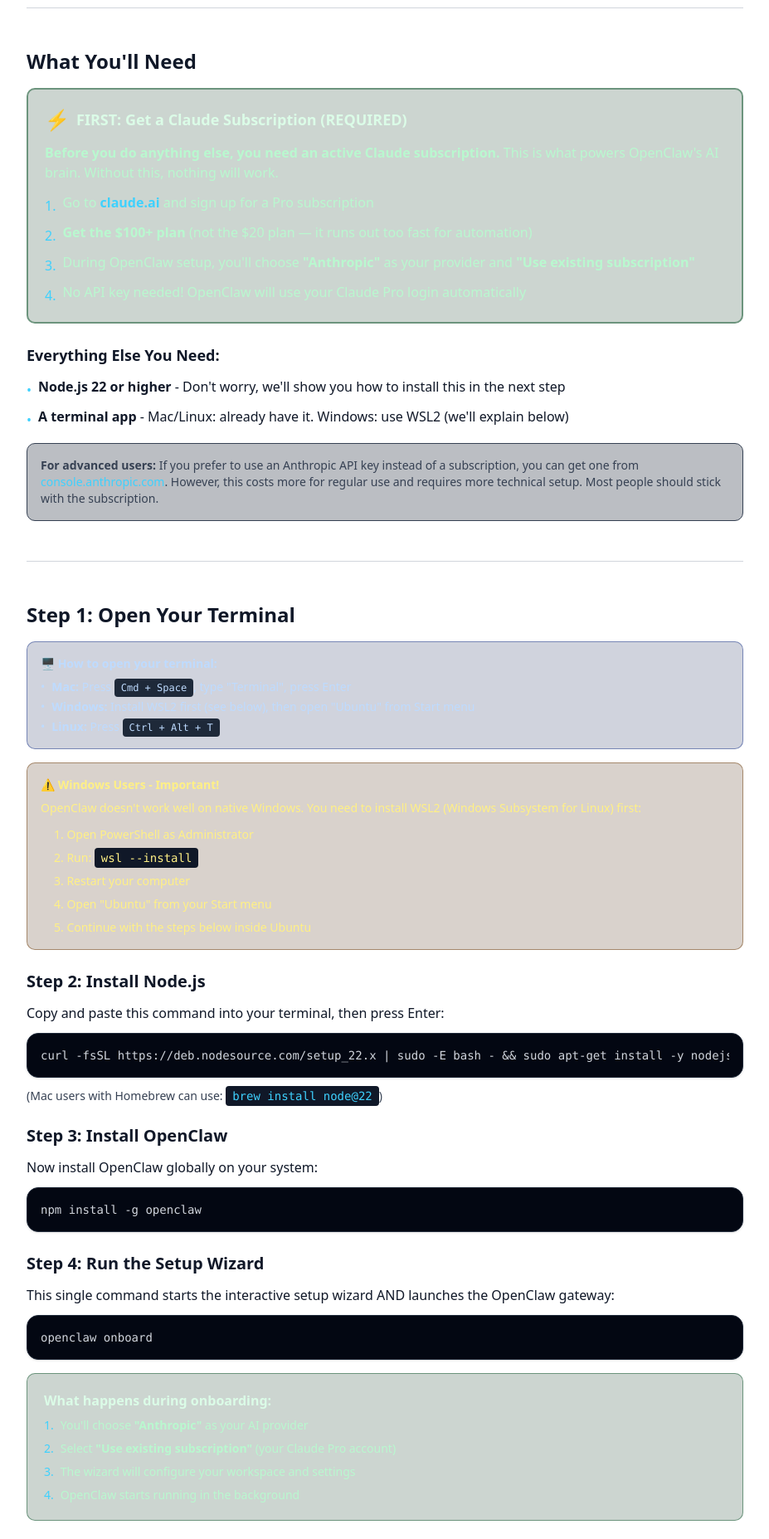
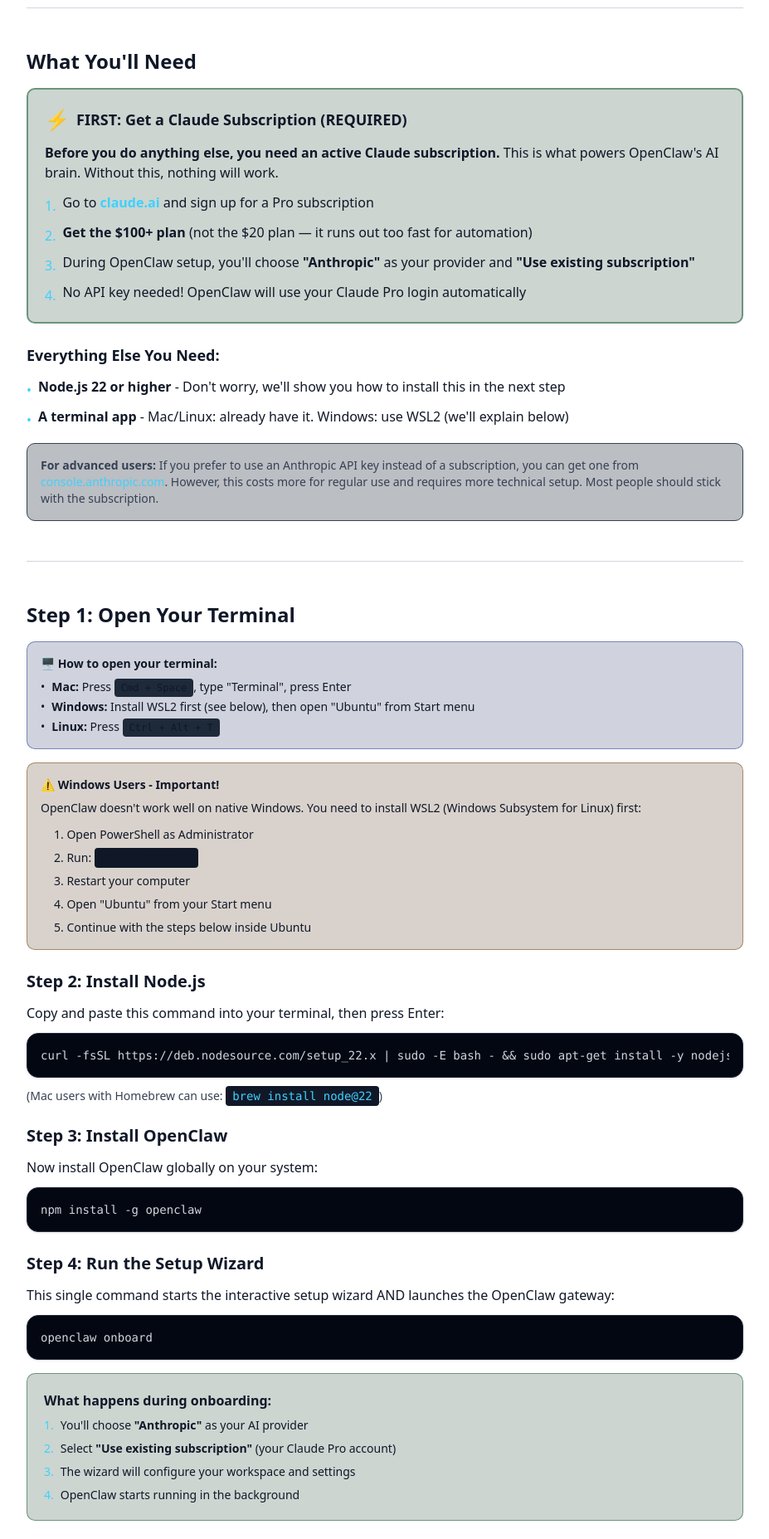
Before and after one commit to steviebuilds/stevie-builds-links, a Next.js app: page /openclaw in a window 1280 px wide. Shown: the part 1460-3315 px from the top of the page at 83% size, without its empty margins (176-1103 px from the left). Built offline with nearby package versions, Linux system fonts and the light colour scheme.

Commit message:
fix: Improve card text contrast and add social contact links to CTA

```diff
--- a/app/openclaw/page.tsx
+++ b/app/openclaw/page.tsx
@@ -127,15 +127,15 @@
         <h2 className="text-2xl font-bold mb-4 text-gray-900 dark:text-white">What You'll Need</h2>
 
         <div className="mb-6 p-5 bg-green-950/20 border-2 border-green-900/50 rounded-lg">
-          <h3 className="font-bold text-lg mb-3 flex items-center gap-2 text-green-100">
+          <h3 className="font-bold text-lg mb-3 flex items-center gap-2 text-gray-900 dark:text-green-100">
             <span className="text-2xl">⚡</span>
             FIRST: Get a Claude Subscription (REQUIRED)
           </h3>
-          <p className="text-green-200 mb-3">
+          <p className="text-gray-900 dark:text-green-200 mb-3">
             <strong>Before you do anything else, you need an active Claude subscription.</strong> This is what powers OpenClaw's AI brain.
             Without this, nothing will work.
           </p>
-          <ul className="space-y-2 text-green-200">
+          <ul className="space-y-2 text-gray-900 dark:text-green-200">
             <li className="flex items-start gap-2">
               <span className="text-[#3ED1FE] mt-1">1.</span>
               <span>Go to <a href="https://claude.ai/" target="_blank" rel="noopener noreferrer" className="text-[#3ED1FE] hover:underline font-semibold">claude.ai</a> and sign up for a Pro subscription</span>
@@ -184,10 +184,10 @@
 
         <div className="mb-6 space-y-4">
           <div className="p-4 bg-blue-950/20 border border-blue-900/50 rounded-lg">
-            <p className="text-sm text-blue-200 mb-2">
+            <p className="text-sm text-gray-900 dark:text-blue-200 mb-2">
               <strong>🖥️ How to open your terminal:</strong>
             </p>
-            <ul className="space-y-1 text-sm text-blue-200">
+            <ul className="space-y-1 text-sm text-gray-900 dark:text-blue-200">
               <li className="flex gap-2">
                 <span>•</span>
                 <span><strong>Mac:</strong> Press <kbd className="px-2 py-1 bg-gray-800 rounded text-xs">Cmd + Space</kbd>, type "Terminal", press Enter</span>
@@ -204,13 +204,13 @@
           </div>
 
           <div className="p-4 bg-yellow-950/20 border border-yellow-900/50 rounded-lg">
-            <p className="text-sm text-yellow-200 mb-2">
+            <p className="text-sm text-gray-900 dark:text-yellow-200 mb-2">
               <strong>⚠️ Windows Users - Important!</strong>
             </p>
-            <p className="text-sm text-yellow-200 mb-3">
+            <p className="text-sm text-gray-900 dark:text-yellow-200 mb-3">
               OpenClaw doesn't work well on native Windows. You need to install WSL2 (Windows Subsystem for Linux) first:
             </p>
-            <ol className="space-y-2 text-sm text-yellow-200 ml-4">
+            <ol className="space-y-2 text-sm text-gray-900 dark:text-yellow-200 ml-4">
               <li>1. Open PowerShell as Administrator</li>
               <li>2. Run: <code className="bg-gray-900 px-2 py-1 rounded">wsl --install</code></li>
               <li>3. Restart your computer</li>
@@ -258,8 +258,8 @@
         </Card>
 
         <div className="p-5 bg-green-950/20 border border-green-900/50 rounded-lg mb-6">
-          <h4 className="font-bold mb-2 text-green-100">What happens during onboarding:</h4>
-          <ul className="space-y-2 text-sm text-green-200">
+          <h4 className="font-bold mb-2 text-gray-900 dark:text-green-100">What happens during onboarding:</h4>
+          <ul className="space-y-2 text-sm text-gray-900 dark:text-green-200">
             <li className="flex gap-2">
               <span className="text-[#3ED1FE]">1.</span>
               <span>You'll choose <strong>"Anthropic"</strong> as your AI provider</span>
@@ -359,11 +359,11 @@
           ✨ Option A: Claude Subscription (RECOMMENDED)
         </h3>
         <div className="mb-6 p-4 bg-green-950/20 border border-green-900/50 rounded-lg">
-          <p className="text-sm text-green-200 mb-3">
+          <p className="text-sm text-gray-900 dark:text-green-200 mb-3">
             <strong>Best for most people:</strong> This is cheaper and easier than API access.
             Just like you'd pay for Netflix, you pay Claude for unlimited use.
           </p>
-          <ul className="space-y-2 text-sm text-green-200">
+          <ul className="space-y-2 text-sm text-gray-900 dark:text-green-200">
             <li className="flex gap-2">
               <span>•</span>
               <span><strong>Get a $100+ plan</strong> at <a href="https://claude.ai/" target="_blank" rel="noopener noreferrer" className="text-[#3ED1FE] hover:underline">claude.ai</a> (the $20 plan runs out too fast for automation)</span>
@@ -409,7 +409,7 @@
         </Card>
 
         <div className="mt-4 p-4 bg-yellow-950/20 border border-yellow-900/50 rounded-lg">
-          <p className="text-sm text-yellow-200">
+          <p className="text-sm text-gray-900 dark:text-yellow-200">
             <strong>⚠️ Note:</strong> API usage is billed per message and can get expensive quickly if you're using OpenClaw frequently. Most people find a Claude subscription more economical.
           </p>
         </div>
@@ -442,7 +442,7 @@
         </Card>
 
         <div className="mt-4 p-4 bg-green-950/20 border border-green-900/50 rounded-lg">
-          <p className="text-sm text-green-200">
+          <p className="text-sm text-gray-900 dark:text-green-200">
             <strong>✓ Web Dashboard:</strong> Once it's running, you can view the control panel at{" "}
             <a href="http://127.0.0.1:18789" className="text-[#3ED1FE] hover:underline font-mono">
               http://127.0.0.1:18789
@@ -464,10 +464,10 @@
           ⭐ Telegram (RECOMMENDED - Easiest!)
         </h3>
         <div className="mb-6 p-4 bg-green-950/20 border border-green-900/50 rounded-lg">
-          <p className="text-sm text-green-200 mb-3">
+          <p className="text-sm text-gray-900 dark:text-green-200 mb-3">
             <strong>Why Telegram is best for beginners:</strong>
           </p>
-          <ul className="space-y-1 text-sm text-green-200">
+          <ul className="space-y-1 text-sm text-gray-900 dark:text-green-200">
             <li className="flex gap-2">
               <span>✓</span>
               <span>Simplest setup — just create a bot through BotFather</span>
@@ -535,10 +535,10 @@
 
         <h3 className="font-semibold mb-3 text-lg">WhatsApp (Advanced)</h3>
         <div className="mb-4 p-4 bg-yellow-950/20 border border-yellow-900/50 rounded-lg">
-          <p className="text-sm text-yellow-200 mb-2">
+          <p className="text-sm text-gray-900 dark:text-yellow-200 mb-2">
             <strong>⚠️ Heads up:</strong> WhatsApp has some quirks:
           </p>
-          <ul className="space-y-1 text-sm text-yellow-200">
+          <ul className="space-y-1 text-sm text-gray-900 dark:text-yellow-200">
             <li className="flex gap-2">
               <span>•</span>
               <span>Messages come from YOUR own number, not a separate bot</span>
@@ -600,7 +600,7 @@
         </Card>
 
         <div className="mt-4 p-4 bg-yellow-950/20 border border-yellow-900/50 rounded-lg">
-          <p className="text-sm text-yellow-200">
+          <p className="text-sm text-gray-900 dark:text-yellow-200">
             <strong>⚠️ Security Tip:</strong> Never approve pairing codes from unknown numbers.
             This is your first line of defense against unauthorized access.
           </p>
@@ -648,7 +648,7 @@
         </ul>
 
         <div className="mt-6 p-4 bg-green-950/20 border border-green-900/50 rounded-lg">
-          <p className="text-sm text-green-200">
+          <p className="text-sm text-gray-900 dark:text-green-200">
             <strong>💡 Pro tip:</strong> Your AI assistant can help configure itself! If you want to change settings,
             add new features, or set up automations, just ask it. It has access to all the commands
             and can walk you through everything.
@@ -734,7 +734,7 @@
         </div>
 
         <div className="mt-6 p-4 bg-green-950/20 border border-green-900/50 rounded-lg">
-          <p className="text-sm text-green-200">
+          <p className="text-sm text-gray-900 dark:text-green-200">
             <strong>💡 Installing is easy:</strong> Just tell your assistant "Install the weather skill" or
             "Help me set up Gmail integration" and it will guide you through everything. You don't need to know any commands!
           </p>
@@ -795,7 +795,7 @@
         </div>
 
         <div className="mt-6 p-4 bg-blue-950/20 border border-blue-900/50 rounded-lg">
-          <p className="text-sm text-blue-200">
+          <p className="text-sm text-gray-900 dark:text-blue-200">
             <strong>💡 Installing skills is easy:</strong> Just tell your assistant "Install the gog skill"
             or "Help me set up Google Calendar integration" and it will guide you through the process.
           </p>
@@ -934,14 +934,29 @@
           If you get stuck or want help with custom integrations and advanced automation
           workflows, I offer professional setup services.
         </p>
-        <a
-          href="https://instagram.com/stevie_builds"
-          target="_blank"
-          rel="noopener noreferrer"
-          className="inline-block px-8 py-3 bg-[#3ED1FE] hover:bg-[#3ED1FE]/90 text-black font-semibold rounded-lg transition-colors"
-        >
-          DM @stevie_builds on Instagram
-        </a>
+        <p className="text-gray-900 dark:text-gray-300 mb-6">
+          Reach out on Instagram or Twitter:
+        </p>
+        <div className="flex flex-col sm:flex-row gap-4 justify-center items-center">
+          <a
+            href="https://instagram.com/stevie.builds"
+            target="_blank"
+            rel="noopener noreferrer"
+            className="inline-flex items-center gap-2 px-8 py-3 bg-[#3ED1FE] hover:bg-[#3ED1FE]/90 text-black font-semibold rounded-lg transition-colors"
+          >
+            <span>📷</span>
+            <span>@stevie.builds</span>
+          </a>
+          <a
+            href="https://twitter.com/stevie_builds"
+            target="_blank"
+            rel="noopener noreferrer"
+            className="inline-flex items-center gap-2 px-8 py-3 bg-[#3ED1FE] hover:bg-[#3ED1FE]/90 text-black font-semibold rounded-lg transition-colors"
+          >
+            <span>🐦</span>
+            <span>@stevie_builds</span>
+          </a>
+        </div>
       </Card>
     </ArticleLayout>
   );
```
